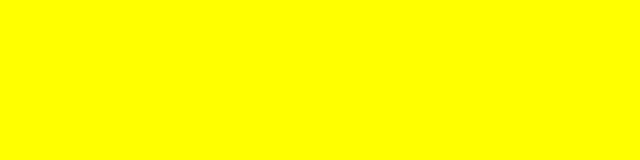
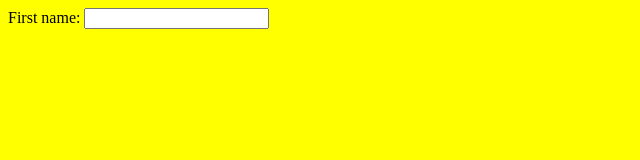
Before and after one commit to robcostello3/StaticWebSite, a website: page views/addList.html in a window 1280 px wide. Shown: the whole page, without its empty margins (0-640 px from the left). Drawn offline with Linux system fonts and the light colour scheme.

Commit message:
input test

```diff
--- a/views/addList.html
+++ b/views/addList.html
@@ -8,6 +8,8 @@
     <link rel="stylesheet" href="css/style.css">
 </head>
 <body>
-
+    <label for="fname">First name:</label>
+    <input type="text" id="fname" name="fname">
+    <br><br>
 </body>
 </html>
```
